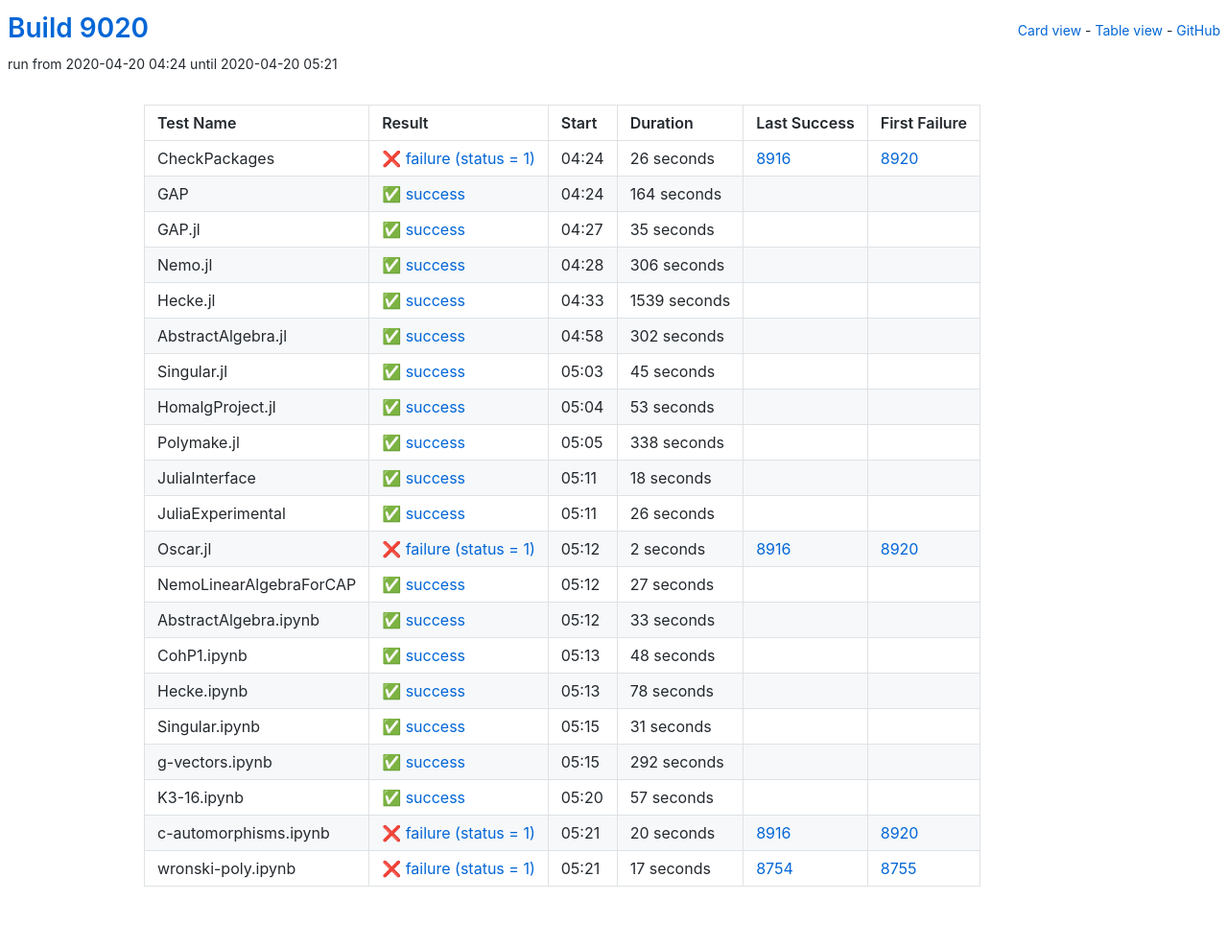
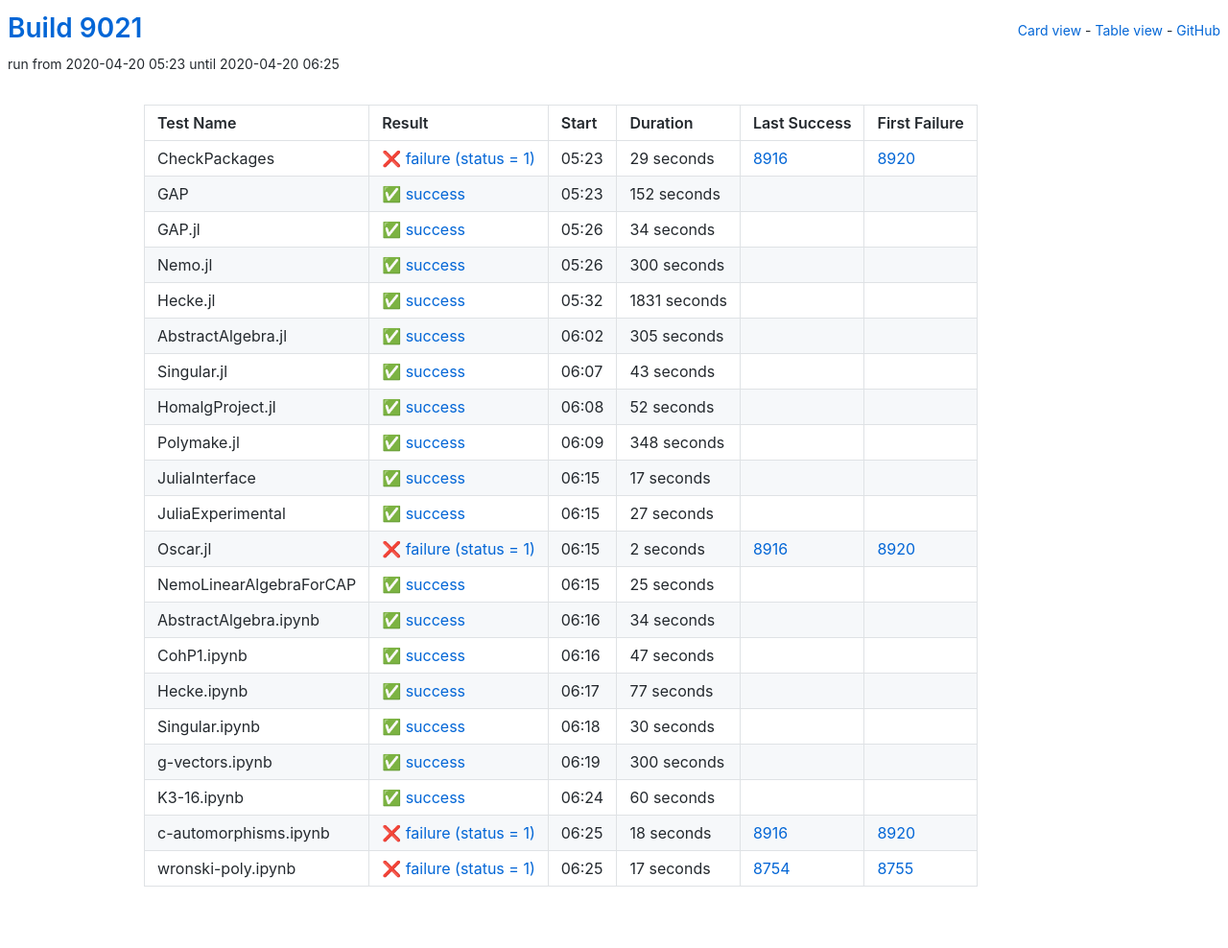
Before and after one commit to oscar-system/oscar-ci-status, a Jekyll site: the page built from table.html, in a window 1280 px wide. Shown: the whole page at 96% size. Built offline with Jekyll 4.4.1, drawn with Linux system fonts in a browser that asks for light colours.

Commit message:
Build 9021

```diff
--- a/_data/ci.yml
+++ b/_data/ci.yml
@@ -1,126 +1,126 @@
-build: 9020
-build_url: https://oscarci.mathematik.uni-kl.de/job/oscar/9020/
+build: 9021
+build_url: https://oscarci.mathematik.uni-kl.de/job/oscar/9021/
 job: oscar
 tests:
-- duration: 26
+- duration: 29
   exitcode: 1
   first_failure: 8920
   first_failure_url: https://oscarci.mathematik.uni-kl.de/job/oscar/8920/
   last_success: 8916
   last_success_url: https://oscarci.mathematik.uni-kl.de/job/oscar/8916/
-  log: https://oscarci.mathematik.uni-kl.de/job/oscar/9020/artifact/logs/build-9020/CheckPackages.log
+  log: https://oscarci.mathematik.uni-kl.de/job/oscar/9021/artifact/logs/build-9021/CheckPackages.log
   name: CheckPackages
-  start: 2020-04-20 04:24
+  start: 2020-04-20 05:23
   status: failure
   success: false
-- duration: 164
+- duration: 152
   exitcode: 0
   first_failure: false
   first_failure_url: null
   last_success: false
   last_success_url: null
-  log: https://oscarci.mathematik.uni-kl.de/job/oscar/9020/artifact/logs/build-9020/GAP.log
+  log: https://oscarci.mathematik.uni-kl.de/job/oscar/9021/artifact/logs/build-9021/GAP.log
   name: GAP
-  start: 2020-04-20 04:24
+  start: 2020-04-20 05:23
   status: success
   success: true
-- duration: 35
+- duration: 34
   exitcode: 0
   first_failure: false
   first_failure_url: null
   last_success: false
   last_success_url: null
-  log: https://oscarci.mathematik.uni-kl.de/job/oscar/9020/artifact/logs/build-9020/GAP.jl.log
+  log: https://oscarci.mathematik.uni-kl.de/job/oscar/9021/artifact/logs/build-9021/GAP.jl.log
   name: GAP.jl
-  start: 2020-04-20 04:27
+  start: 2020-04-20 05:26
   status: success
   success: true
-- duration: 306
+- duration: 300
   exitcode: 0
   first_failure: false
   first_failure_url: null
   last_success: false
   last_success_url: null
-  log: https://oscarci.mathematik.uni-kl.de/job/oscar/9020/artifact/logs/build-9020/Nemo.jl.log
+  log: https://oscarci.mathematik.uni-kl.de/job/oscar/9021/artifact/logs/build-9021/Nemo.jl.log
   name: Nemo.jl
-  start: 2020-04-20 04:28
+  start: 2020-04-20 05:26
   status: success
   success: true
-- duration: 1539
+- duration: 1831
   exitcode: 0
   first_failure: false
   first_failure_url: null
   last_success: false
   last_success_url: null
-  log: https://oscarci.mathematik.uni-kl.de/job/oscar/9020/artifact/logs/build-9020/Hecke.jl.log
+  log: https://oscarci.mathematik.uni-kl.de/job/oscar/9021/artifact/logs/build-9021/Hecke.jl.log
   name: Hecke.jl
-  start: 2020-04-20 04:33
+  start: 2020-04-20 05:32
   status: success
   success: true
-- duration: 302
+- duration: 305
   exitcode: 0
   first_failure: false
   first_failure_url: null
   last_success: false
   last_success_url: null
-  log: https://oscarci.mathematik.uni-kl.de/job/oscar/9020/artifact/logs/build-9020/AbstractAlgebra.jl.log
+  log: https://oscarci.mathematik.uni-kl.de/job/oscar/9021/artifact/logs/build-9021/AbstractAlgebra.jl.log
   name: AbstractAlgebra.jl
-  start: 2020-04-20 04:58
+  start: 2020-04-20 06:02
   status: success
   success: true
-- duration: 45
+- duration: 43
   exitcode: 0
   first_failure: false
   first_failure_url: null
   last_success: false
   last_success_url: null
-  log: https://oscarci.mathematik.uni-kl.de/job/oscar/9020/artifact/logs/build-9020/Singular.jl.log
+  log: https://oscarci.mathematik.uni-kl.de/job/oscar/9021/artifact/logs/build-9021/Singular.jl.log
   name: Singular.jl
-  start: 2020-04-20 05:03
+  start: 2020-04-20 06:07
   status: success
   success: true
-- duration: 53
+- duration: 52
   exitcode: 0
   first_failure: false
   first_failure_url: null
   last_success: false
   last_success_url: null
-  log: https://oscarci.mathematik.uni-kl.de/job/oscar/9020/artifact/logs/build-9020/HomalgProject.jl.log
+  log: https://oscarci.mathematik.uni-kl.de/job/oscar/9021/artifact/logs/build-9021/HomalgProject.jl.log
   name: HomalgProject.jl
-  start: 2020-04-20 05:04
+  start: 2020-04-20 06:08
   status: success
   success: true
-- duration: 338
+- duration: 348
   exitcode: 0
   first_failure: false
   first_failure_url: null
   last_success: false
   last_success_url: null
-  log: https://oscarci.mathematik.uni-kl.de/job/oscar/9020/artifact/logs/build-9020/Polymake.jl.log
+  log: https://oscarci.mathematik.uni-kl.de/job/oscar/9021/artifact/logs/build-9021/Polymake.jl.log
   name: Polymake.jl
-  start: 2020-04-20 05:05
+  start: 2020-04-20 06:09
   status: success
   success: true
-- duration: 18
+- duration: 17
   exitcode: 0
   first_failure: false
   first_failure_url: null
   last_success: false
   last_success_url: null
-  log: https://oscarci.mathematik.uni-kl.de/job/oscar/9020/artifact/logs/build-9020/JuliaInterface.log
+  log: https://oscarci.mathematik.uni-kl.de/job/oscar/9021/artifact/logs/build-9021/JuliaInterface.log
   name: JuliaInterface
-  start: 2020-04-20 05:11
+  start: 2020-04-20 06:15
   status: success
   success: true
-- duration: 26
+- duration: 27
   exitcode: 0
   first_failure: false
   first_failure_url: null
   last_success: false
   last_success_url: null
-  log: https://oscarci.mathematik.uni-kl.de/job/oscar/9020/artifact/logs/build-9020/JuliaExperimental.log
+  log: https://oscarci.mathematik.uni-kl.de/job/oscar/9021/artifact/logs/build-9021/JuliaExperimental.log
   name: JuliaExperimental
-  start: 2020-04-20 05:11
+  start: 2020-04-20 06:15
   status: success
   success: true
 - duration: 2
@@ -129,97 +129,97 @@
   first_failure_url: https://oscarci.mathematik.uni-kl.de/job/oscar/8920/
   last_success: 8916
   last_success_url: https://oscarci.mathematik.uni-kl.de/job/oscar/8916/
-  log: https://oscarci.mathematik.uni-kl.de/job/oscar/9020/artifact/logs/build-9020/Oscar.jl.log
+  log: https://oscarci.mathematik.uni-kl.de/job/oscar/9021/artifact/logs/build-9021/Oscar.jl.log
   name: Oscar.jl
-  start: 2020-04-20 05:12
+  start: 2020-04-20 06:15
   status: failure
   success: false
-- duration: 27
+- duration: 25
   exitcode: 0
   first_failure: false
   first_failure_url: null
   last_success: false
   last_success_url: null
-  log: https://oscarci.mathematik.uni-kl.de/job/oscar/9020/artifact/logs/build-9020/NemoLinearAlgebraForCAP.log
+  log: https://oscarci.mathematik.uni-kl.de/job/oscar/9021/artifact/logs/build-9021/NemoLinearAlgebraForCAP.log
   name: NemoLinearAlgebraForCAP
-  start: 2020-04-20 05:12
+  start: 2020-04-20 06:15
   status: success
   success: true
-- duration: 33
+- duration: 34
   exitcode: 0
   first_failure: false
   first_failure_url: null
   last_success: false
   last_success_url: null
-  log: https://oscarci.mathematik.uni-kl.de/job/oscar/9020/artifact/logs/build-9020/AbstractAlgebra.ipynb.log
+  log: https://oscarci.mathematik.uni-kl.de/job/oscar/9021/artifact/logs/build-9021/AbstractAlgebra.ipynb.log
   name: AbstractAlgebra.ipynb
-  start: 2020-04-20 05:12
+  start: 2020-04-20 06:16
   status: success
   success: true
-- duration: 48
+- duration: 47
   exitcode: 0
   first_failure: false
   first_failure_url: null
   last_success: false
   last_success_url: null
-  log: https://oscarci.mathematik.uni-kl.de/job/oscar/9020/artifact/logs/build-9020/CohP1.ipynb.log
+  log: https://oscarci.mathematik.uni-kl.de/job/oscar/9021/artifact/logs/build-9021/CohP1.ipynb.log
   name: CohP1.ipynb
-  start: 2020-04-20 05:13
+  start: 2020-04-20 06:16
   status: success
   success: true
-- duration: 78
+- duration: 77
   exitcode: 0
   first_failure: false
   first_failure_url: null
   last_success: false
   last_success_url: null
-  log: https://oscarci.mathematik.uni-kl.de/job/oscar/9020/artifact/logs/build-9020/Hecke.ipynb.log
+  log: https://oscarci.mathematik.uni-kl.de/job/oscar/9021/artifact/logs/build-9021/Hecke.ipynb.log
   name: Hecke.ipynb
-  start: 2020-04-20 05:13
+  start: 2020-04-20 06:17
   status: success
   success: true
-- duration: 31
+- duration: 30
   exitcode: 0
   first_failure: false
   first_failure_url: null
   last_success: false
   last_success_url: null
-  log: https://oscarci.mathematik.uni-kl.de/job/oscar/9020/artifact/logs/build-9020/Singular.ipynb.log
+  log: https://oscarci.mathematik.uni-kl.de/job/oscar/9021/artifact/logs/build-9021/Singular.ipynb.log
   name: Singular.ipynb
-  start: 2020-04-20 05:15
+  start: 2020-04-20 06:18
   status: success
   success: true
-- duration: 292
+- duration: 300
   exitcode: 0
   first_failure: false
   first_failure_url: null
   last_success: false
   last_success_url: null
-  log: https://oscarci.mathematik.uni-kl.de/job/oscar/9020/artifact/logs/build-9020/g-vectors.ipynb.log
+  log: https://oscarci.mathematik.uni-kl.de/job/oscar/9021/artifact/logs/build-9021/g-vectors.ipynb.log
   name: g-vectors.ipynb
-  start: 2020-04-20 05:15
+  start: 2020-04-20 06:19
   status: success
   success: true
-- duration: 57
+- duration: 60
   exitcode: 0
   first_failure: false
   first_failure_url: null
   last_success: false
   last_success_url: null
-  log: https://oscarci.mathematik.uni-kl.de/job/oscar/9020/artifact/logs/build-9020/K3-16.ipynb.log
+  log: https://oscarci.mathematik.uni-kl.de/job/oscar/9021/artifact/logs/build-9021/K3-16.ipynb.log
   name: K3-16.ipynb
-  start: 2020-04-20 05:20
+  start: 2020-04-20 06:24
   status: success
   success: true
-- duration: 20
+- duration: 18
   exitcode: 1
   first_failure: 8920
   first_failure_url: https://oscarci.mathematik.uni-kl.de/job/oscar/8920/
   last_success: 8916
   last_success_url: https://oscarci.mathematik.uni-kl.de/job/oscar/8916/
-  log: https://oscarci.mathematik.uni-kl.de/job/oscar/9020/artifact/logs/build-9020/c-automorphisms.ipynb.log
+  log: https://oscarci.mathematik.uni-kl.de/job/oscar/9021/artifact/logs/build-9021/c-automorphisms.ipynb.log
   name: c-automorphisms.ipynb
-  start: 2020-04-20 05:21
+  start: 2020-04-20 06:25
   status: failure
   success: false
 - duration: 17
@@ -228,8 +228,8 @@
   first_failure_url: https://oscarci.mathematik.uni-kl.de/job/oscar/8755/
   last_success: 8754
   last_success_url: https://oscarci.mathematik.uni-kl.de/job/oscar/8754/
-  log: https://oscarci.mathematik.uni-kl.de/job/oscar/9020/artifact/logs/build-9020/wronski-poly.ipynb.log
+  log: https://oscarci.mathematik.uni-kl.de/job/oscar/9021/artifact/logs/build-9021/wronski-poly.ipynb.log
   name: wronski-poly.ipynb
-  start: 2020-04-20 05:21
+  start: 2020-04-20 06:25
   status: failure
   success: false
```
Also changed, not shown: README.md.
